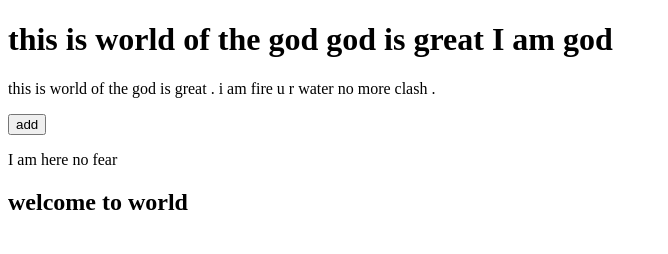
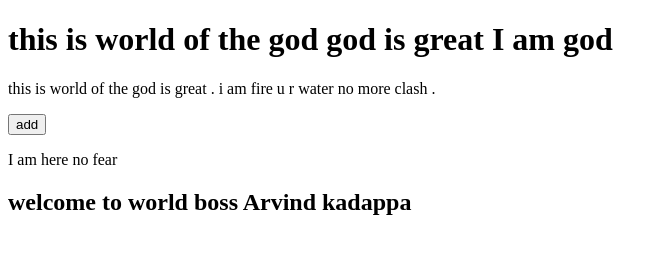
Before and after one commit to arvind3639/gitprohect123, a plain HTML site: page index.html in a window 1280 px wide. Shown: the whole page, without its empty margins (0-668 px from the left). Drawn offline with Linux system fonts and the light colour scheme.

Commit message:
boss entry
i am here

```diff
--- a/index.html
+++ b/index.html
@@ -19,7 +19,7 @@
             I am here no fear
         </p>
         <h2>
-            welcome to world
+            welcome to world boss Arvind kadappa
             </h2>
 </body>
 </html>
```
